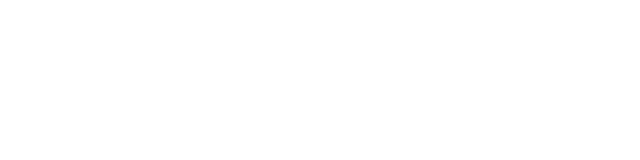
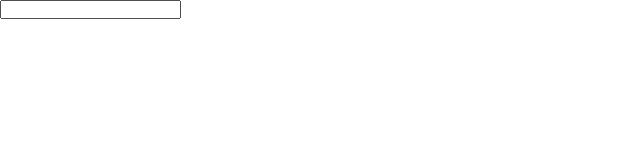
Before and after one commit to Quinteract/xenon-flashcards, a SvelteKit app: page /edit in a window 1280 px wide. Shown: the top 160 px of the page, without its empty margins (0-640 px from the left). Built offline with nearby package versions, Linux system fonts and the light colour scheme.

Commit message:
changed to static site

```diff
--- a/package.json
+++ b/package.json
@@ -13,5 +13,8 @@
 		"svelte": "^3.44.0",
 		"vite": "^3.1.0"
 	},
-	"type": "module"
+	"type": "module",
+	"dependencies": {
+		"@sveltejs/adapter-static": "^1.0.0-next.43"
+	}
 }
--- a/src/routes/edit/+page.svelte
+++ b/src/routes/edit/+page.svelte
@@ -0,0 +1,12 @@
+<script>
+    import { page } from '$app/stores';
+
+    var card = $page.url.searchParams.has('card') ? $page.url.searchParams.get('card') : "";
+</script>
+
+<div id="browser">
+    <input id="query">
+</div>
+<div id="editor">
+    {card}
+</div>
--- a/svelte.config.js
+++ b/svelte.config.js
@@ -1,4 +1,4 @@
-import adapter from '@sveltejs/adapter-auto';
+import adapter from '@sveltejs/adapter-static';
 
 /** @type {import('@sveltejs/kit').Config} */
 const config = {
```
Also changed, not shown: 1 other file (tests, documents, lock files or other folders).
